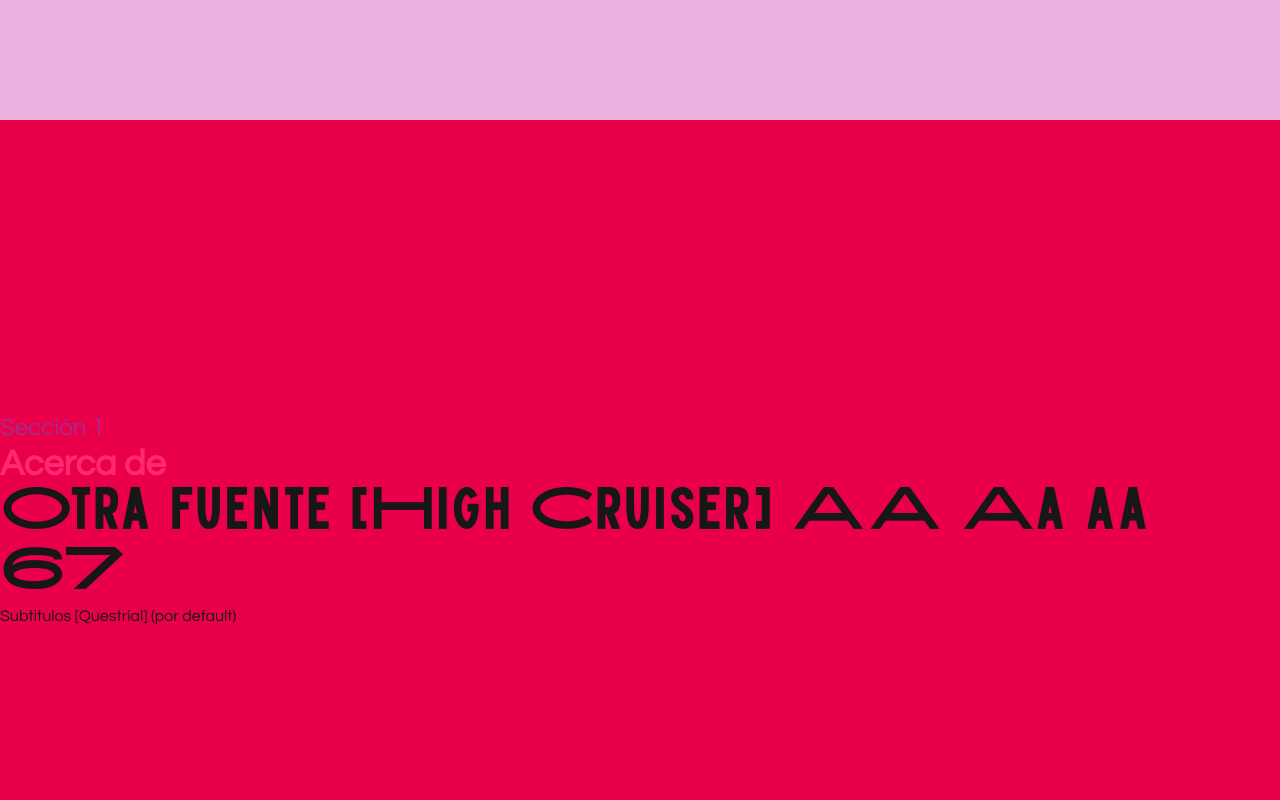
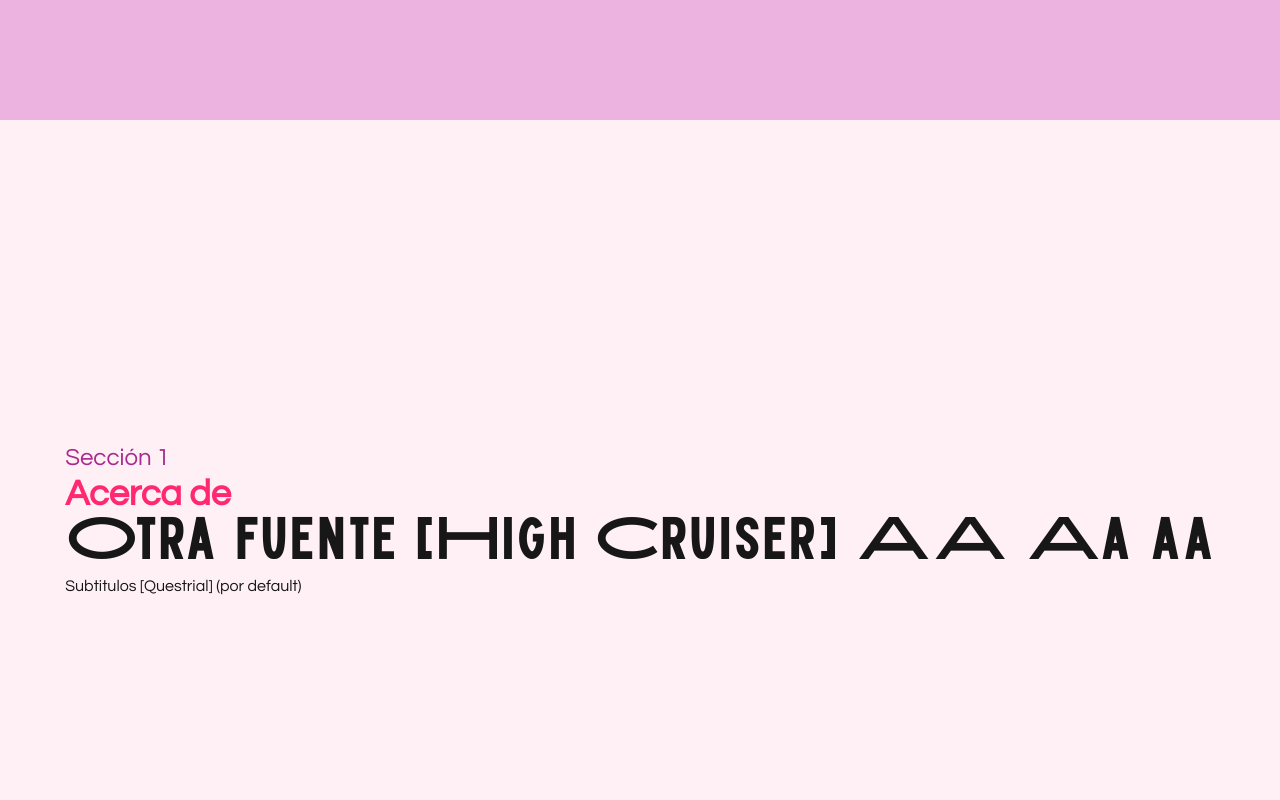
Before and after one commit to WIT-MTY/webpage_h4h, a Next.js app: page / in a window 1280 px wide. Shown: the part 680-1480 px from the top of the page. Built offline with nearby package versions, Linux system fonts and the light colour scheme.

Commit message:
navbar fixed fixed

```diff
--- a/app/globals.css
+++ b/app/globals.css
@@ -6,7 +6,7 @@
 }
 
 @theme {
-  /* Palera H4H */
+  /* Paleta H4H */
 
   /* Principales */
   --color-principal-morado: #911876;
@@ -19,6 +19,7 @@
   --color-principal-morado-600: #e147be;
   --color-principal-morado-700: #dc29b4;
   --color-principal-morado-800: #c1209d;
+
 
   --color-principal-rosa: #ff2871;
   --color-principal-rosa-50: #fff5f8;
@@ -98,10 +99,10 @@
   font-family: var(--font-questrial);
 }
 
+/* navbar */
 .font-montserrat {
   font-family: var(--font-montserrat);
 }
-
 .font-high-cruiser {
     font-family: var(--font-high-cruiser);
   }
--- a/app/pages/acercaSection.tsx
+++ b/app/pages/acercaSection.tsx
@@ -3,9 +3,10 @@ import Section from "../componentes/general/Section";
 
 const AcercaSection = () => {
     return (
-        <Section id="acerca" backgroundColor="bg-secundario-rosa" className="h-full flex flex-col items-center justify-center">        <p className="text-secundario-morado text-2xl">Sección 1</p>
+        <Section id="acerca" backgroundColor="bg-secundario-rosa-50" className="h-full flex flex-col items-center justify-center">
+        <p className="text-secundario-morado text-2xl">Sección 1</p>
         <h2 className="font-questrial text-4xl font-bold text-principal-rosa">Acerca de</h2>
-        <h1 className="font-high-cruiser text-6xl text-morado-700">Otra fuente [High Cruiser] AA Aa aa 67</h1>
+        <h1 className="font-high-cruiser text-6xl text-morado-700">Otra fuente [High Cruiser] AA Aa aa</h1>
         <p> Subtitulos [Questrial] (por default)</p>
       </Section>
     )
```
